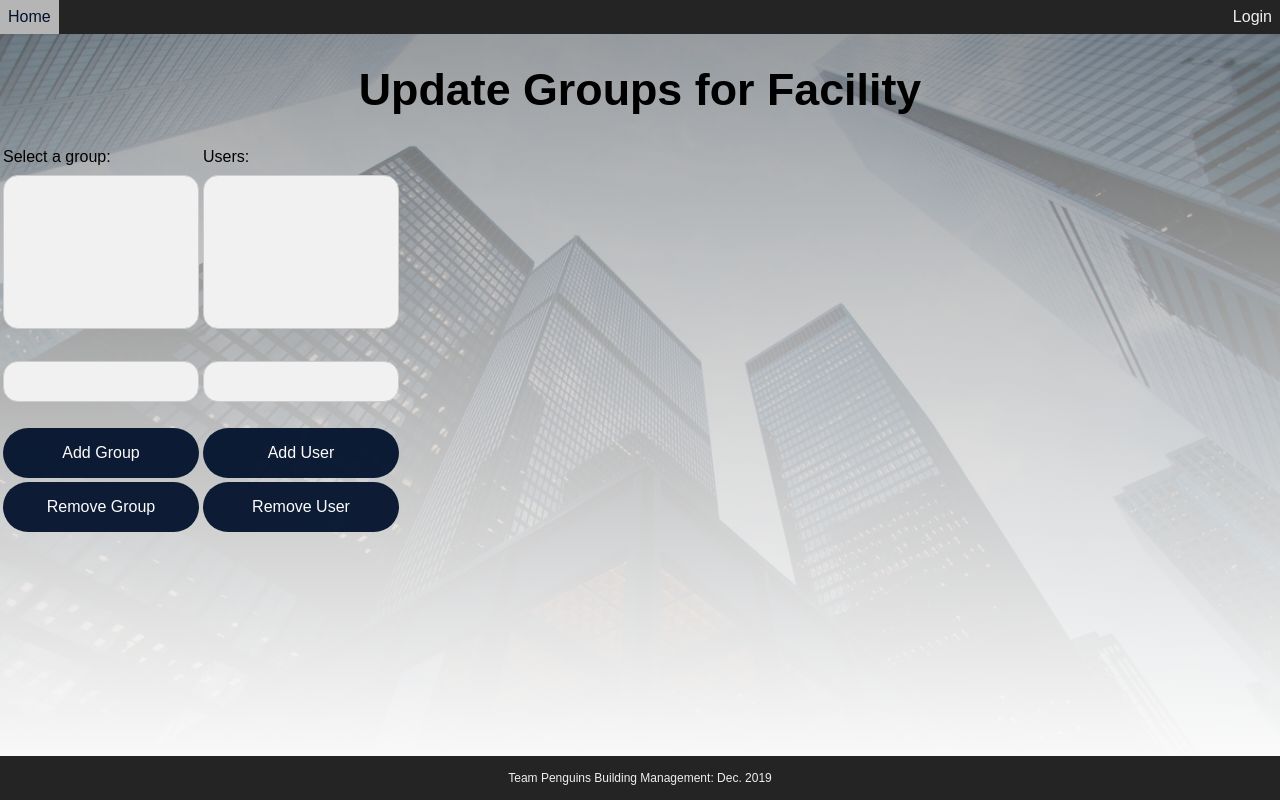
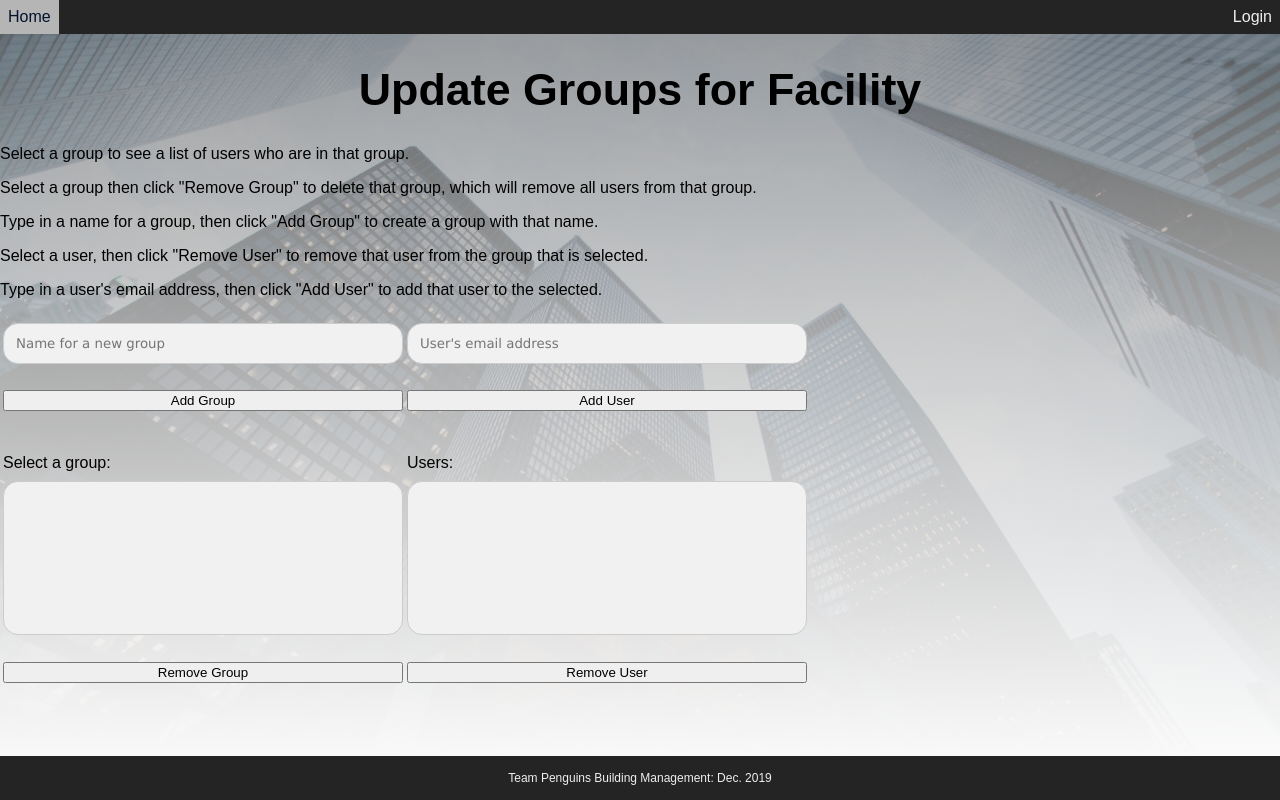
Before and after one commit to lama449/SeniorProject, a Python web app: template templates/Groups.html in a window 1280 px wide. Run offline with Jinja, Linux system fonts and the light colour scheme; the template is opened without the code that fills it: most values are stand-ins (such as "Sample title", 1, 10 or a date in 2020); lists and menus that the app fills with data are empty; some libraries are stand-ins or nearby versions.

Commit message:
makes the Groups page look better, clarifies instructions

```diff
--- a/templates/Groups.html
+++ b/templates/Groups.html
@@ -14,12 +14,43 @@
         <center><h1>Update Groups for Facility</h1></center>
         <div class="errorbox" v-for="e in error">[[e]]</div>
 
+        <p>
+            Select a group to see a list of users who are in that group.
+        </p>
+        <p>
+            Select a group then click "Remove Group" to delete that group, which will remove all users from that group.
+        </p>
+        <p>
+            Type in a name for a group, then click "Add Group" to create a group with that name.
+        </p>
+        <p>
+            Select a user, then click "Remove User" to remove that user from the group that is selected.
+        </p>
+        <p>
+            Type in a user's email address, then click "Add User" to add that user to the selected.
+        </p>
         <table>
             <tr>
                 <td>
+                    <input type="text" name="group" id="groupInput" v-model="groupInput" class="full-width" placeholder="Name for a new group">
+                </td>
+                <td>
+                    <input type="text" name="users" id="group" v-model="userInput" class="full-width" placeholder="User's email address">
+                </td>
+            </tr>
+            <tr>
+                <td>
+                    <button type="button" class="btn full-width" @click.prevent="addGroup()">Add Group</button>
+                </td>
+                <td>
+                    <button type="button" class="btn full-width" @click.prevent="addUser()">Add User</button>
+                </td>
+            </tr>
+            <tr>
+                <td style="min-width:400px; padding-top: 2.5em">
                     <label for="groupSelect">Select a group:</label>
                 </td>
-                <td>
+                <td style="min-width:400px; padding-top: 2.5em">
                     <label for="userSelect">Users:</label>
                 </td>
             </tr>
@@ -39,26 +70,10 @@
             </tr>
             <tr>
                 <td>
-                    <input type="text" name="group" id="groupInput" v-model="groupInput" class="full-width">
+                    <button type="button" class="btn full-width" @click.prevent="removeGroup()">Remove Group</button>
                 </td>
                 <td>
-                    <input type="text" name="users" id="group" v-model="userInput" class="full-width">
-                </td>
-            </tr>
-            <tr>
-                <td>
-                    <button type="button" class="button full-width" @click.prevent="addGroup()">Add Group</button>
-                </td>
-                <td>
-                    <button type="button" class="button full-width" @click.prevent="addUser()">Add User</button>
-                </td>
-            </tr>
-            <tr>
-                <td>
-                    <button type="button" class="button full-width" @click.prevent="removeGroup()">Remove Group</button>
-                </td>
-                <td>
-                    <button type="button" class="button full-width" @click.prevent="removeUser()">Remove User</button>
+                    <button type="button" class="btn full-width" @click.prevent="removeUser()">Remove User</button>
                 </td>
             </tr>
         </table>
```
